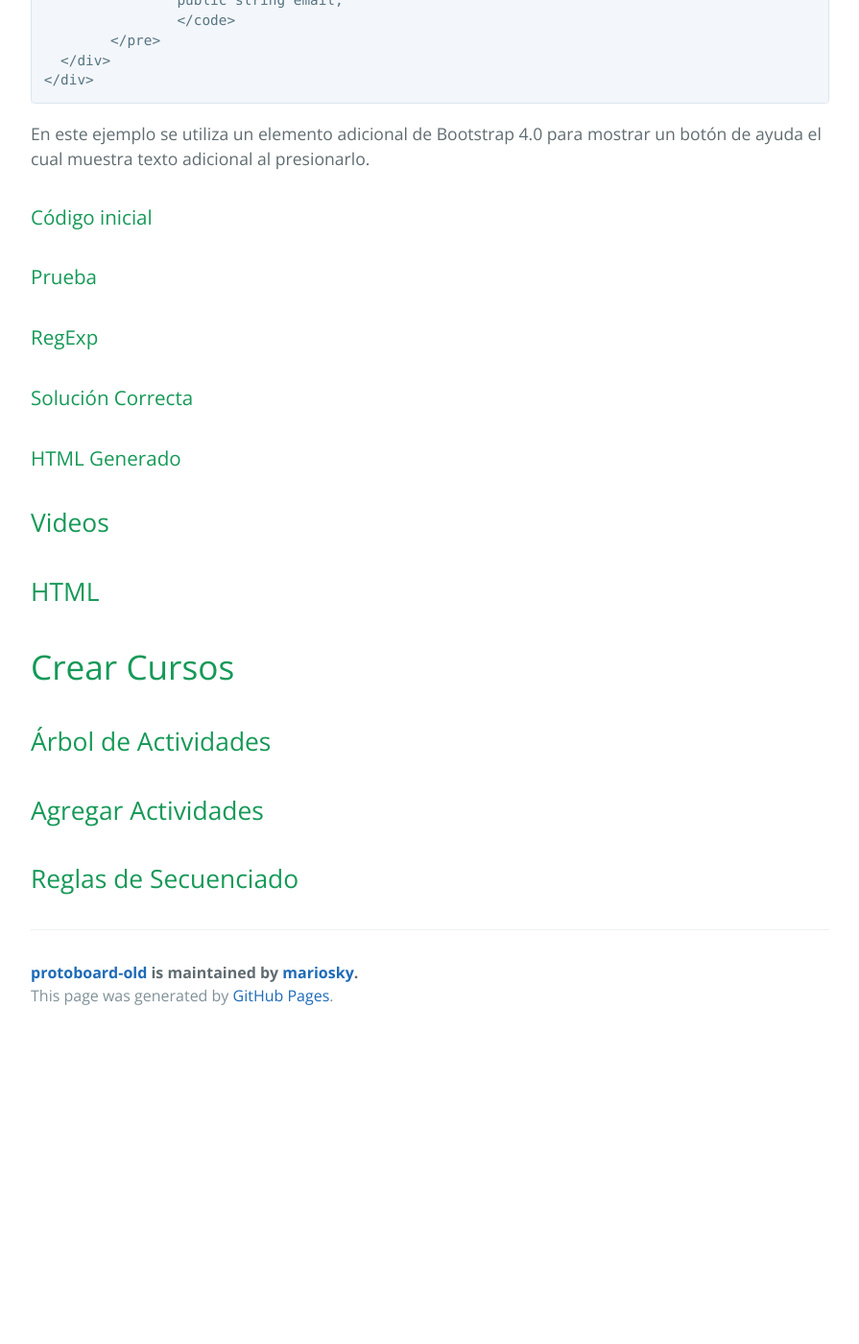
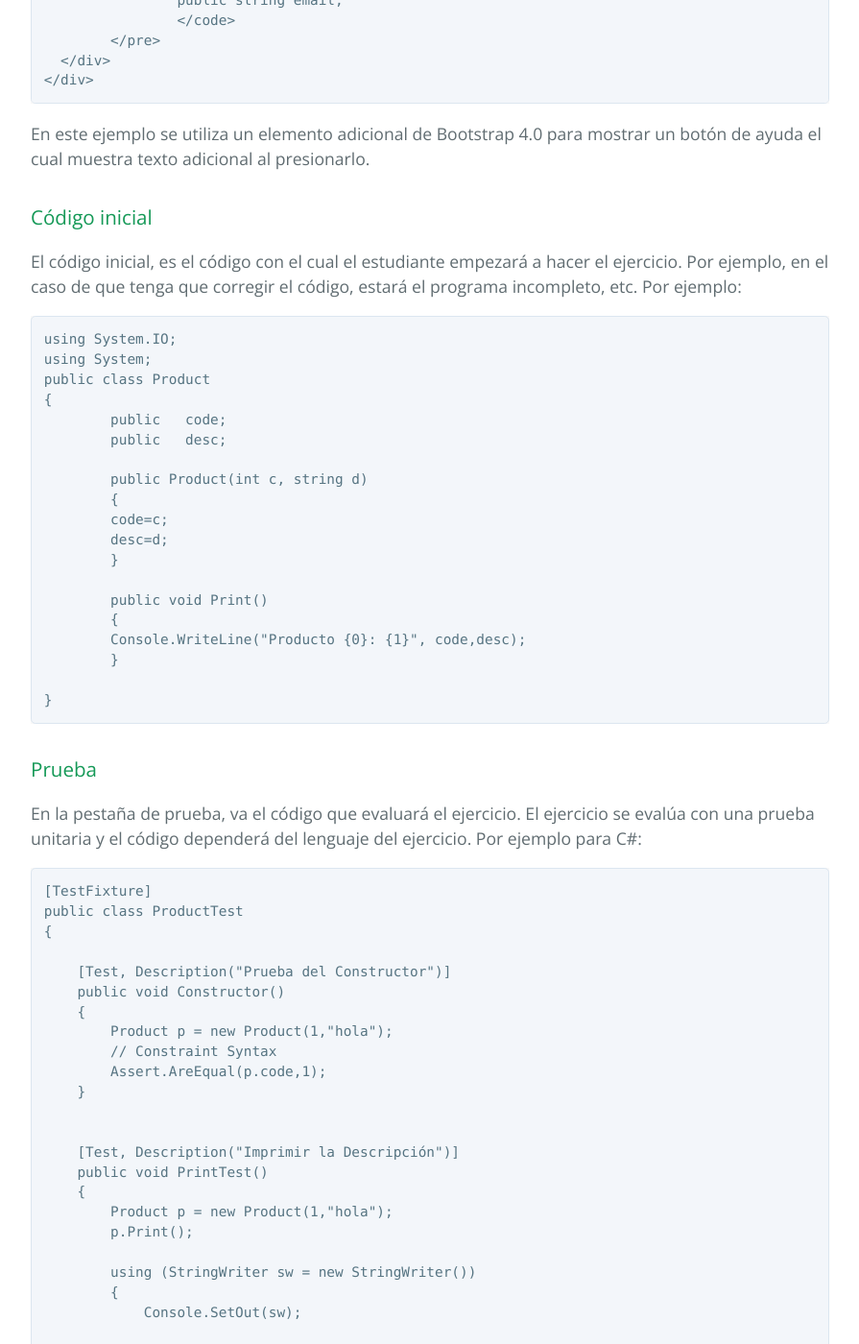
Before and after one commit to mariosky/protoboard-old, a Jekyll site: the page built from docs/doc-es/index.md, in a window 1280 px wide and 1400 px high, scrolled down 2860 px. Shown: the whole window at 96% size, without its empty margins (192-1087 px from the left). Built offline with Jekyll 4.4.1, drawn with Linux system fonts in a browser that asks for light colours; our own code applies the rules of GitHub Pages for plain Markdown files; before the commit the page ends 3941 px from its top, so only the background shows below that; some of the changed text lies outside the part shown.

Commit message:
Ejercicios de Programación

````diff
--- a/docs/doc-es/index.md
+++ b/docs/doc-es/index.md
@@ -123,14 +123,82 @@ mostrar un botón de ayuda el cual muestra texto adicional al presionarlo.
 
 ### Código inicial
 
+El código inicial, es el código con el cual el estudiante empezará
+a hacer el ejercicio. Por ejemplo, en el caso de que tenga que
+corregir el código, estará el programa incompleto, etc. Por ejemplo:
+```
+using System.IO;
+using System;
+public class Product
+{
+        public   code;
+        public   desc;
+
+        public Product(int c, string d)
+        {
+        code=c;
+        desc=d;
+        }
+
+        public void Print()
+        {
+        Console.WriteLine("Producto {0}: {1}", code,desc);
+        }
+
+}
+```
 ### Prueba
+En la pestaña de prueba, va el código que evaluará el ejercicio.
+El ejercicio se evalúa con una prueba unitaria y el código
+dependerá del lenguaje del ejercicio. Por ejemplo para C#:
+
+```
+[TestFixture]
+public class ProductTest
+{
+
+    [Test, Description("Prueba del Constructor")]
+    public void Constructor()
+    {
+        Product p = new Product(1,"hola");
+        // Constraint Syntax
+        Assert.AreEqual(p.code,1);
+    }
+
+
+    [Test, Description("Imprimir la Descripción")]
+    public void PrintTest()
+    {
+        Product p = new Product(1,"hola");
+        p.Print();
+
+        using (StringWriter sw = new StringWriter())
+        {
+            Console.SetOut(sw);
+
+
+            p.Print();
+
+        string expected = "Producto 1: hola";
+        StringAssert.StartsWith(expected, sw.ToString());
+
+
+        }
+
+    }
+}
+```
+
 
 ### RegExp
+Se pueden poner expresiones regulares que deban satisfacerse.
 
 ### Solución Correcta
+Es opcional y todavía no se utiliza.
 
 ### HTML Generado
-
+En el caso de ejercicios de JavaScript es código HTML
+que se genererá.
 
 ## Videos
 
````
